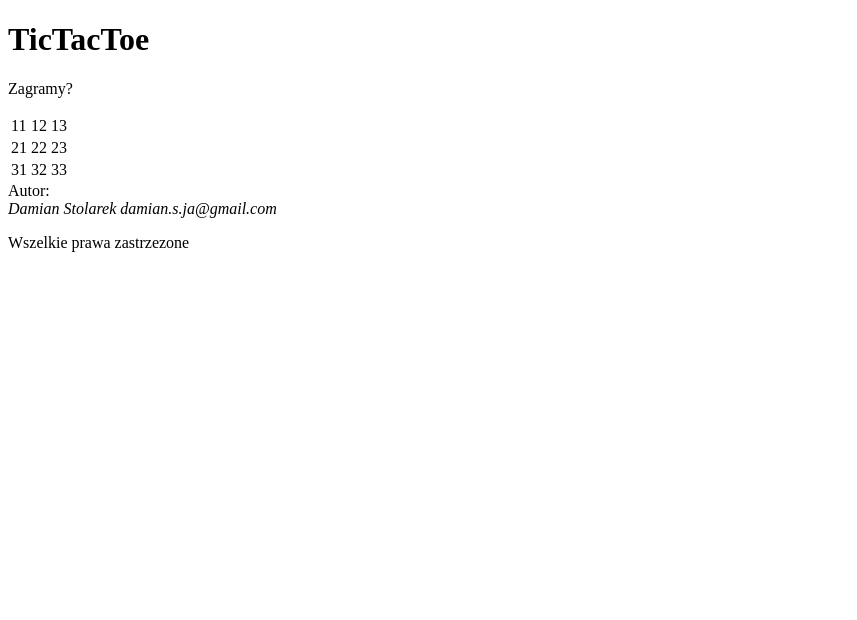
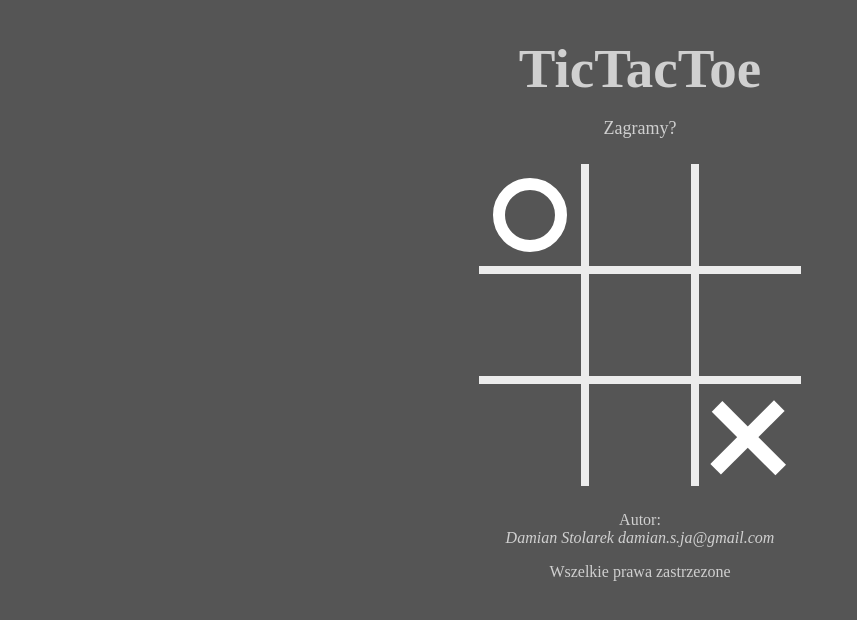
Before and after one commit to damiansk/TicTacToe.js, a plain HTML site: page index.html in a window 1280 px wide. Shown: the whole page, without its empty margins (0-857 px from the left). Drawn offline with Linux system fonts and the light colour scheme.

Commit message:
Page view - v1.0

```diff
--- /dev/null
+++ b/css/style.css
@@ -0,0 +1,86 @@
+body {
+    background-color: #555555;
+    color: #d0d0d0;
+    text-align: center;
+}
+
+.wrapper {
+    width: 500px;
+    margin-right: auto;
+    margin-left: auto;
+}
+
+header h1 {
+    font-size: 55px;
+    margin-bottom: 10px;
+}
+
+header p {
+    font-size: 18px;
+}
+
+#board {
+    border-collapse: collapse;
+    margin: 25px auto;
+    font-size: 80px;
+}
+
+#board td, #board th {
+    border: 8px solid #ececec;
+    width: 100px;
+    height: 100px;
+}
+
+#board tr:first-child th {
+    border-top: 0;
+}
+
+#board tr:last-child th {
+    border-bottom: 0;
+}
+
+#board tr th:first-child {
+    border-left: 0;
+}
+
+#board tr th:last-child {
+    border-right: 0;
+}
+
+.circle {
+    border: 12px solid white;
+    display: block;
+    width: 50px;
+    height: 50px;
+    margin: auto;
+    border-radius: calc(100%/2);
+}
+
+.cross {
+    width: 90px;
+    height: 90px;
+    position: relative;
+    transform: rotate(45deg);
+}
+
+.cross:before, .cross:after {
+    content: "";
+    position: absolute;
+    z-index: -1;
+    background: white;
+}
+
+.cross:before {
+    left: 61%;
+    width: 15px;
+    margin-left: -15%;
+    height: 100%;
+}
+
+.cross:after {
+    top: 56%;
+    height: 15px;
+    margin-left: -45%;
+    margin-top: -15%;
+    width: 100%;
+}
--- a/index.html
+++ b/index.html
@@ -3,6 +3,8 @@
     <head>
         <meta charset="UTF-8">
         <title>TicTacToe</title>
+
+        <link rel="stylesheet" type="text/css" href="css/style.css">
 
     </head>
     <body>
@@ -14,19 +16,19 @@
             <main>
                 <table id="board">
                     <tr>
-                        <td>11</td>
-                        <td>12</td>
-                        <td>13</td>
+                        <th><div class="circle"></div></th>
+                        <th></th>
+                        <th></th>
                     </tr>
                     <tr>
-                        <td>21</td>
-                        <td>22</td>
-                        <td>23</td>
+                        <th></th>
+                        <th></th>
+                        <th></th>
                     </tr>
                     <tr>
-                        <td>31</td>
-                        <td>32</td>
-                        <td>33</td>
+                        <th></th>
+                        <th></th>
+                        <th><div class="cross"></div></th>
                     </tr>
                 </table>
             </main>
```
